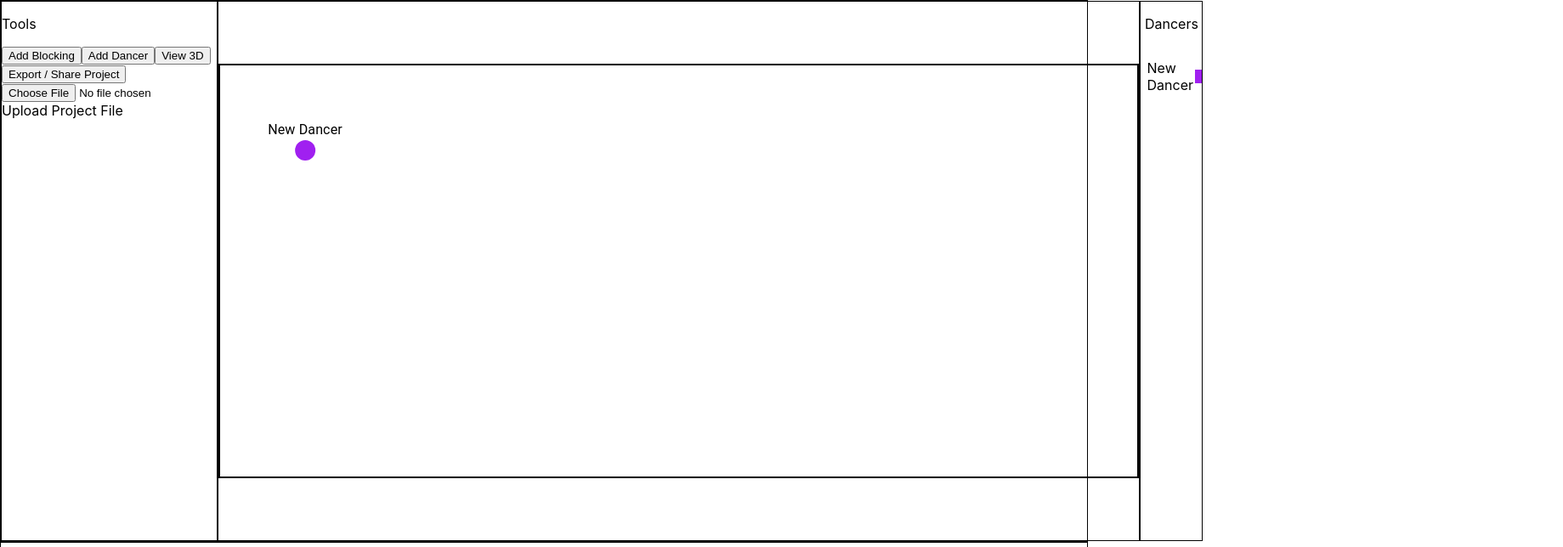
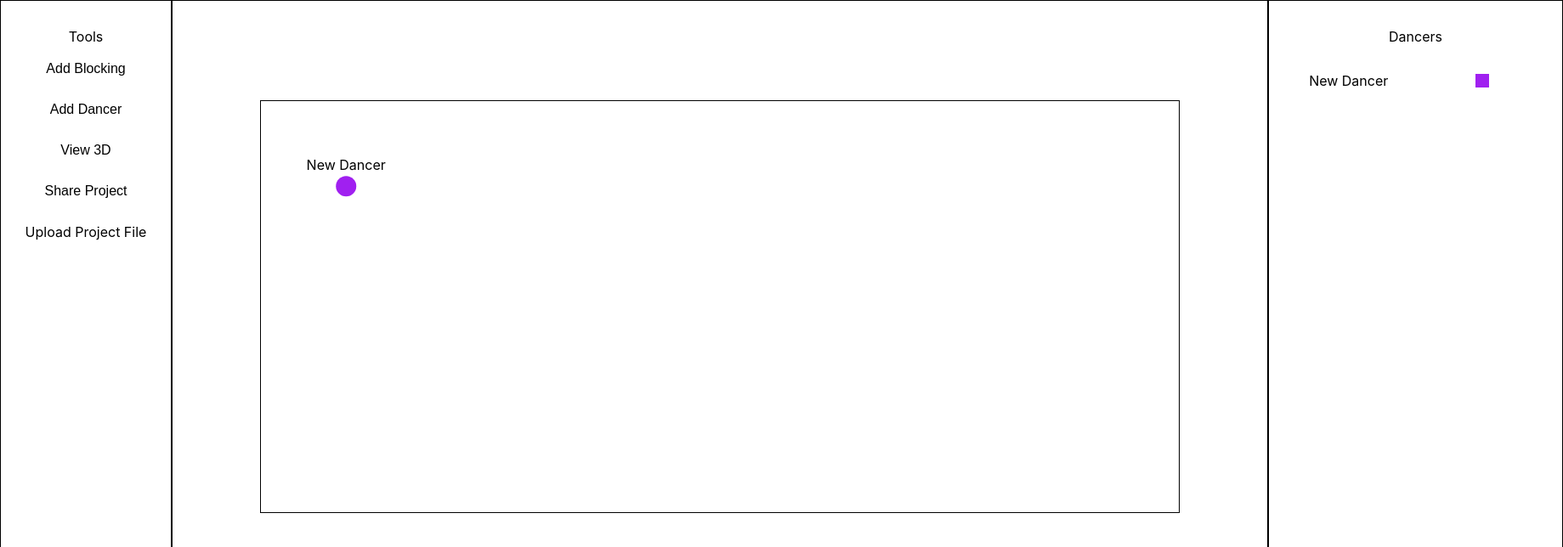
Before and after one commit to mgiang2015/danceblocks2, a React (Create React App) app: page / in a window 1280 px wide. Shown: the top 644 px of the page at 85% size, 1839 px wide, since content can reach past the window. Built offline with nearby package versions, Linux system fonts and the light colour scheme.

Commit message:
Style UI

```diff
--- a/src/view/App.css
+++ b/src/view/App.css
@@ -1,38 +1,46 @@
 .App {
-  text-align: center;
+  height: 58em;
+  min-height: fit-content;
 }
 
-.App-logo {
-  height: 40vmin;
-  pointer-events: none;
+.ToolbarStageDancerList {
+  display: flex;
+  justify-content: space-between;
+  width: 100%;
+  min-width: fit-content;
 }
 
-@media (prefers-reduced-motion: no-preference) {
-  .App-logo {
-    animation: App-logo-spin infinite 20s linear;
-  }
+.Toolbar {
+  width: 15em;
+  padding: 1em;
+  border: 0.1em solid black;
 }
 
-.App-header {
-  background-color: #282c34;
-  min-height: 100vh;
+.Stage {
+  min-width: fit-content;
+  width: 100%;
+  height: 45em;
+  border: 0.1em solid black;
   display: flex;
-  flex-direction: column;
+  justify-content: center;
   align-items: center;
-  justify-content: center;
-  font-size: calc(10px + 2vmin);
-  color: white;
 }
 
-.App-link {
-  color: #61dafb;
+.DancerList {
+  width: 28em;
+  padding: 1em;
+  border: 0.1em solid black;
 }
 
-@keyframes App-logo-spin {
-  from {
-    transform: rotate(0deg);
-  }
-  to {
-    transform: rotate(360deg);
-  }
+button {
+  background-color: inherit;
+  border: none;
+  font-size: 1em;
+  cursor: pointer;
 }
+
+button:hover {
+  background-color: #DCDCDC;
+  color: #800000;
+  font-weight: bold;
+}
--- a/src/view/App.tsx
+++ b/src/view/App.tsx
@@ -1,6 +1,5 @@
 import './App.css';
 import BlockingList from './components/blockingList/blockingList';
-import { Box } from '@mui/material';
 import Toolbar from './components/toolbar/toolbar';
 import Stage from './components/stage/stage';
 import DancerList from './components/dancerList/dancerList';
@@ -25,24 +24,24 @@ function App() {
   }, []);
 
   return (
-    <Box sx={{ display: 'flex', flexDirection: 'column', height: windowDimensions.height }}>
-      <Box sx={{ display: 'flex', justifyContent: 'space-around', height: '200em', border: 1}}>
-        <Box sx={{ display: 'flex', justifyContent: 'center', border: 1, width: "100%" }}>
+    <div className="App">
+      <div className="ToolbarStageDancerList">
+        <div className="Toolbar">
           <Toolbar />
-        </Box>
-        <Box sx={{ display: 'flex', justifyContent: 'center', alignItems: 'center', border: 1  }}>
+        </div>
+        <div className="Stage">
           {
             view3d ? <Stage3d /> : <Stage />
           }
-        </Box>
-        <Box sx={{ display: 'flex', justifyContent: 'center', border: 1, width: "100%" }}>
+        </div>
+        <div className='DancerList'>
           <DancerList />
-        </Box>
-      </Box>
-      <Box sx={{ display: 'flex', justifyContent: 'flex-start', alignItems: 'center', height: '100%', border: 1, paddingLeft: padding}}>
+        </div>
+      </div>
+      <div>
         <BlockingList />
-      </Box>
-    </Box>
+      </div>
+    </div>
   );
 }
 
--- a/src/view/components/blockingList/blockingList.module.css
+++ b/src/view/components/blockingList/blockingList.module.css
@@ -58,3 +58,20 @@
 .blockingListItemNameCurrent:hover button {
     display: inline-block;
 }
+
+.updateForm {
+    display: grid;
+    grid-template-columns: 7em 7em;
+    grid-template-rows: 3em 3em;
+    align-items: center;
+}
+
+.updateForm p {
+    display: flex;
+    justify-content: center;
+    align-items: center;
+}
+
+.updateForm button {
+    height: 100%;
+}
--- a/src/view/components/blockingList/blockingUpdateForm.tsx
+++ b/src/view/components/blockingList/blockingUpdateForm.tsx
@@ -1,6 +1,7 @@
 import { useState } from "react";
 import { useAppDispatch } from "../../../control/hooks";
 import { deleteBlocking, renameBlocking } from "../../../control/stateSlice";
+import styles from "./blockingList.module.css";
 
 interface BlockingUpdateFormProps {
     blocking: Blocking
@@ -33,15 +34,11 @@ export default function BlockingUpdateForm({ blocking, hideEdit }: BlockingUpdat
     }
 
     return (
-        <form>
-            <div style={{display: 'flex', justifyContent: 'space-between'}}>
-                <label htmlFor="name">Name</label>
-                <input type={"text"} value={name} style={{ width: '50%' }} onChange={onNameChange} />
-            </div>
-            <div style={{display: 'flex', flexDirection: 'column', alignItems: 'center'}}>
-                <button type="button" onClick={onSubmit} style={{ width: '50%' }}>Update</button>
-                <button type="button" onClick={removeBlocking} style={{ width: '50%' }}>Delete</button>
-            </div>
+        <form className={styles.updateForm}>
+            <p>Name</p>
+            <input type={"text"} value={name} onChange={onNameChange} />
+            <button type="button" onClick={onSubmit}>Update</button>
+            <button type="button" onClick={removeBlocking}>Delete</button>
         </form>
     )
 
--- a/src/view/components/dancerList/dancerList.module.css
+++ b/src/view/components/dancerList/dancerList.module.css
@@ -1,10 +1,14 @@
 .container {
     display: grid;
-    width: 80%;
+    width: 100%;
     grid-template-columns: 1fr 1fr;
     column-gap: 0.1em;
-    row-gap: 0.2em;
+    row-gap: 1em;
     align-items: center;
+}
+
+.container:hover {
+    background-color: #DCDCDC;
 }
 
 .container div {
@@ -12,6 +16,7 @@
     display: flex;
     align-items: center;
     justify-content: center;
+    cursor: pointer;
 }
 
 .container input {
--- a/src/view/components/dancerList/dancerListItem.tsx
+++ b/src/view/components/dancerList/dancerListItem.tsx
@@ -57,7 +57,7 @@ export default function DancerListItem({ dancer }: DancerListItemProp): JSX.Elem
                 edit
                 ?
                 <div>
-                    <label className={styles.gridItem} htmlFor="name">Name</label>
+                    <p className={styles.gridItem}>Name</p>
                 </div>
                 : null
             }
@@ -73,7 +73,7 @@ export default function DancerListItem({ dancer }: DancerListItemProp): JSX.Elem
                 edit
                 ?
                 <div>
-                    <label className={styles.gridItem} htmlFor="color">Color</label>
+                    <p className={styles.gridItem}>Color</p>
                 </div>
                 : null
             }
--- /dev/null
+++ b/src/view/components/stage/stage.module.css
@@ -0,0 +1,4 @@
+.dancerContainer p {
+    margin: 0.2em;
+    padding: 0;
+}
--- a/src/view/components/stage/stage.tsx
+++ b/src/view/components/stage/stage.tsx
@@ -1,7 +1,5 @@
-import { Box } from "@mui/material";
 import { moveDancer, selectCurrentBlocking, selectState } from "../../../control/stateSlice";
 import { useAppDispatch, useAppSelector } from "../../../control/hooks";
-import { findCurrentBlocking, getWindowDimensions } from "../../../model/util";
 import StageDancer from "./stageDancer";
 import { UccStageDepth, UccStageTotalWidth } from "../../../control/const";
 
@@ -24,10 +22,10 @@ export default function Stage() {
     }
 
     return (
-        <Box onDragOver={(e) => onDragOver(e)} onDrop={(e) => onDrop(e)} sx={{ position: "relative", width: UccStageTotalWidth, height: UccStageDepth, border: 2 }}>
+        <div onDragOver={(e) => onDragOver(e)} onDrop={(e) => onDrop(e)} style={{ position: "relative", width: UccStageTotalWidth, height: UccStageDepth, border: "0.1em solid black" }}>
             {dancers.map((dancer) => {
                 return <StageDancer key={dancer.id} dancer={dancer}/>
             })}
-        </Box>
+        </div>
     )
 }
--- a/src/view/components/stage/stageDancer.tsx
+++ b/src/view/components/stage/stageDancer.tsx
@@ -1,4 +1,4 @@
-import { Box, Typography } from "@mui/material";
+import styles from "./stage.module.css";
 
 interface DancerProps {
     dancer: Dancer
@@ -15,9 +15,9 @@ export default function StageDancer({ dancer }: DancerProps) {
     }
 
     return (
-        <Box draggable={true} onDragStart={(e) => onDragStart(e)} sx={{ position: "absolute", top: dancer.yCoord, left: dancer.xCoord, transform: `translate(-50%, -75%)`, display: 'flex', flexDirection: 'column', alignItems: 'center' }}>
-            <Typography>{`${dancer.name}`}</Typography>
-            <Box sx={{ backgroundColor: dancer.color, height: '1.5em', width: '1.5em', borderRadius: '50%' }}/>
-        </Box>
+        <div className={styles.dancerContainer} draggable={true} onDragStart={(e) => onDragStart(e)} style={{ position: "absolute", top: dancer.yCoord, left: dancer.xCoord, transform: `translate(-50%, -75%)`, display: 'flex', flexDirection: 'column', alignItems: 'center', cursor: "pointer" }}>
+            <p>{`${dancer.name}`}</p>
+            <div style={{ backgroundColor: dancer.color, height: '1.5em', width: '1.5em', borderRadius: '50%'}}/>
+        </div>
     )
 }
--- a/src/view/components/toolbar/toolbar.module.css
+++ b/src/view/components/toolbar/toolbar.module.css
@@ -0,0 +1,25 @@
+.container {
+    display: grid;
+    row-gap: 1em;
+    grid-template-columns: 1fr;
+    grid-template-rows: repeat(7, 2em);
+    justify-items: center;
+}
+
+.container button {
+    width: 100%;
+}
+
+label {
+    width: 100%;
+    cursor: pointer;
+    display: flex;
+    justify-content: center;
+    align-items: center;
+}
+
+label:hover {
+    background-color: #DCDCDC;
+    color: #800000;
+    font-weight: bold;
+  }
--- a/src/view/components/toolbar/toolbar.tsx
+++ b/src/view/components/toolbar/toolbar.tsx
@@ -1,6 +1,7 @@
 import { addBlocking, addDancer, selectState, setNewState, toggle3d } from "../../../control/stateSlice";
 import { useAppDispatch, useAppSelector } from "../../../control/hooks";
 import { useEffect, useState } from "react";
+import styles from "./toolbar.module.css"
 
 export default function Toolbar() {
     const dispatch = useAppDispatch();
@@ -65,13 +66,13 @@ export default function Toolbar() {
     }
 
     return (
-    <div>
+    <div className={styles.container}>
         <p>Tools</p>
         <button onClick={() => dispatch(addBlocking())}>{"Add Blocking"}</button>
         <button onClick={() => dispatch(addDancer())}>{"Add Dancer"}</button>
         <button onClick={() => dispatch(toggle3d())}>{appState.view3d ? "Exit 3D" : "View 3D"}</button>
-        <button onClick={() => downloadProject()}>{"Export / Share Project"}</button>
-        <input type={"file"} id="upload" onChange={onFileUpload} />
+        <button onClick={() => downloadProject()}>{"Share Project"}</button>
+        <input type={"file"} id="upload" onChange={onFileUpload} hidden={true}/>
         <label htmlFor="upload">{"Upload Project File"}</label>
     </div>
     )
```
